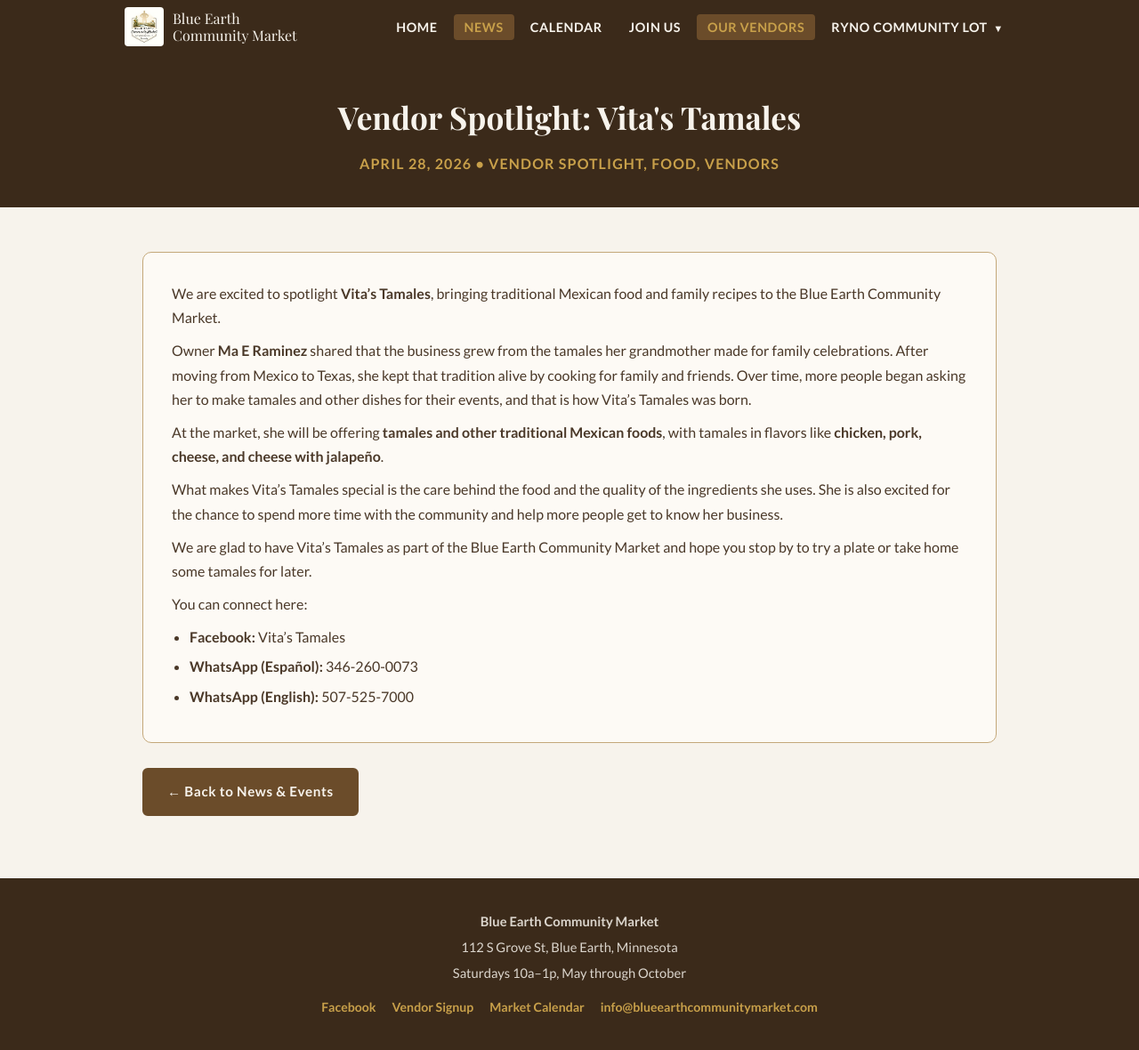
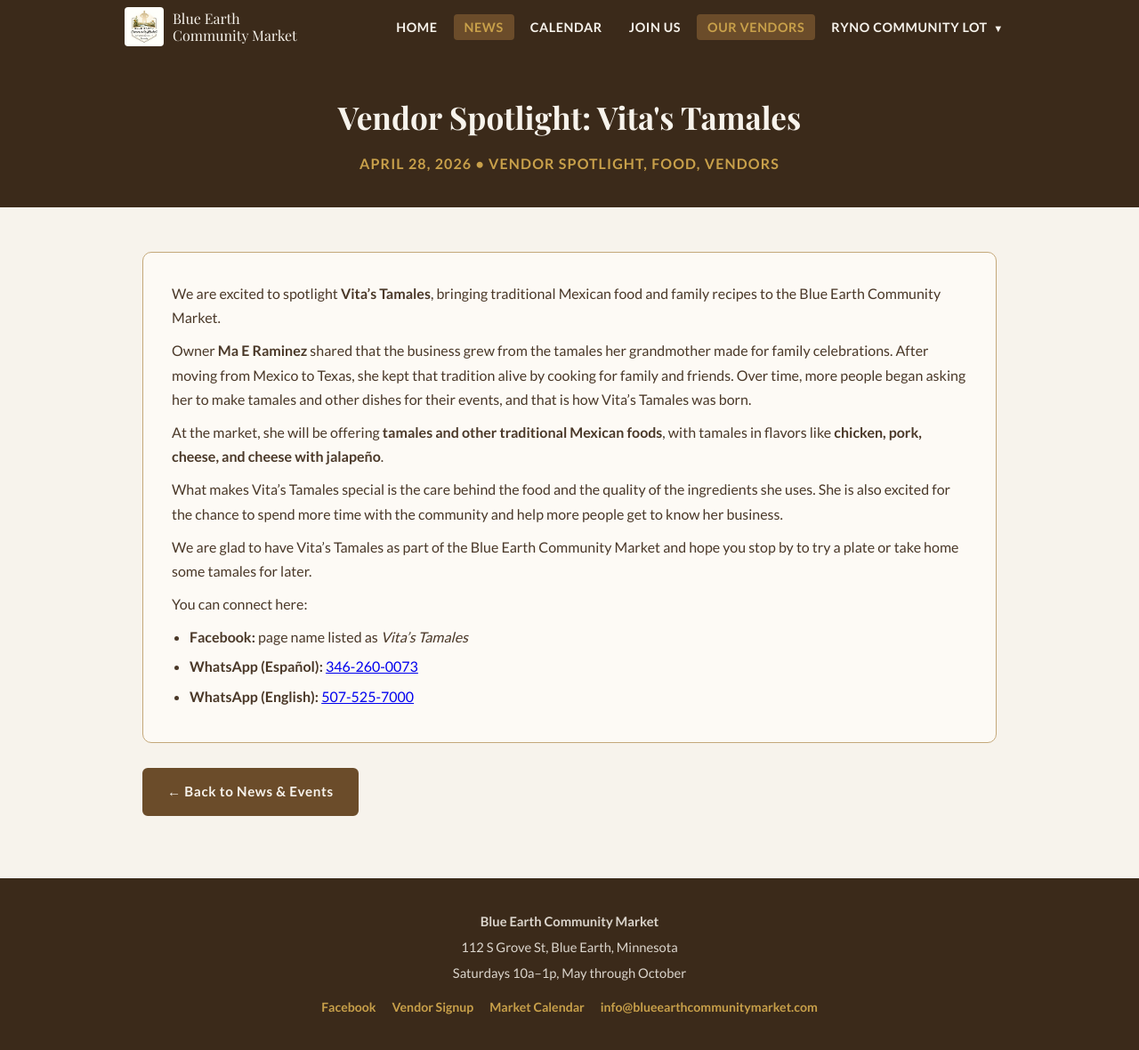
Before and after one commit to blueearthcommunitymarket/blueearthcommunitymarket.github.io, a Jekyll site: the page built from _posts/2026-04-28-vendor-spotlight-vitas-tamales.md, in a window 1280 px wide. Shown: the whole page at 89% size. Built offline with Jekyll 4.4.1, drawn with Linux system fonts in a browser that asks for light colours; some web fonts are replaced.

Commit message:
Fix Vita's Tamales contact links

```diff
--- a/_posts/2026-04-28-vendor-spotlight-vitas-tamales.md
+++ b/_posts/2026-04-28-vendor-spotlight-vitas-tamales.md
@@ -16,6 +16,6 @@
 We are glad to have Vita's Tamales as part of the Blue Earth Community Market and hope you stop by to try a plate or take home some tamales for later.
 
 You can connect here:
-- **Facebook:** Vita's Tamales
-- **WhatsApp (Español):** 346-260-0073
-- **WhatsApp (English):** 507-525-7000
+- **Facebook:** page name listed as *Vita's Tamales*
+- **WhatsApp (Español):** [346-260-0073](https://wa.me/13462600073)
+- **WhatsApp (English):** [507-525-7000](https://wa.me/15075257000)
```
